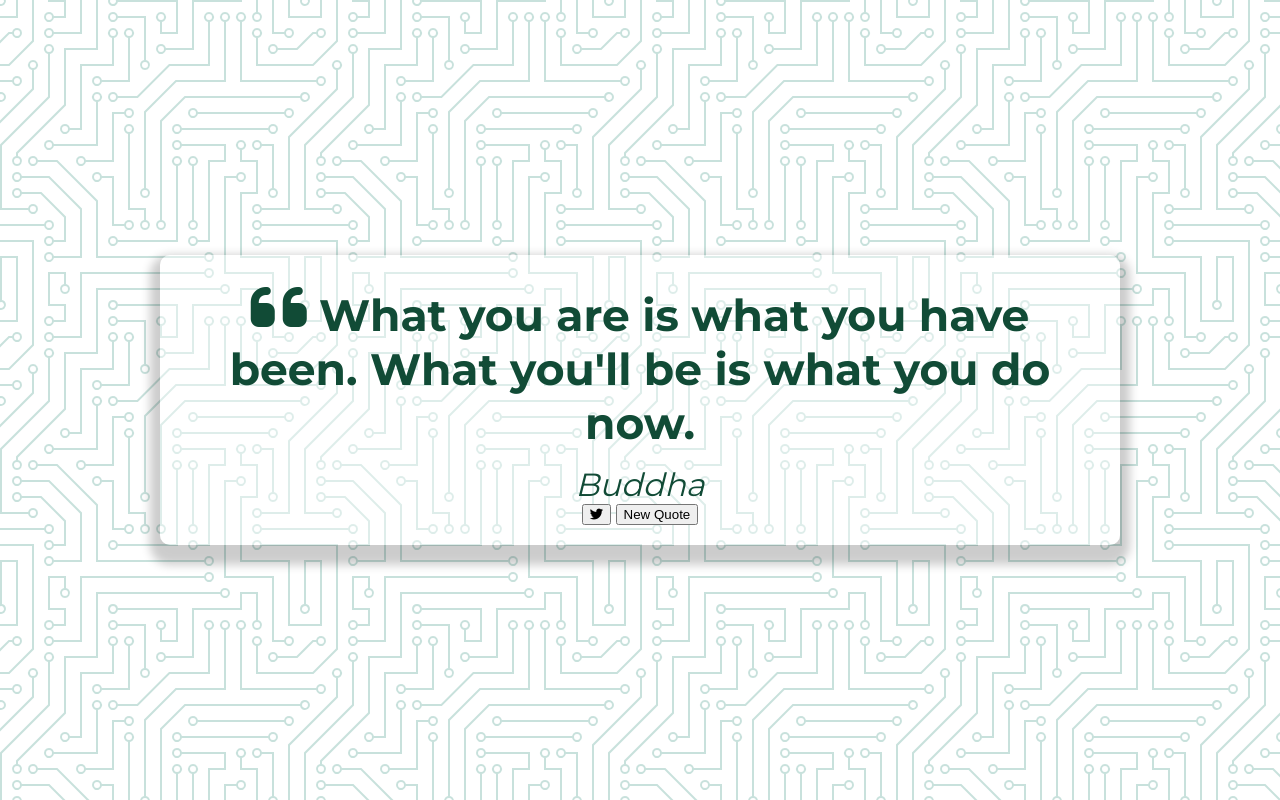
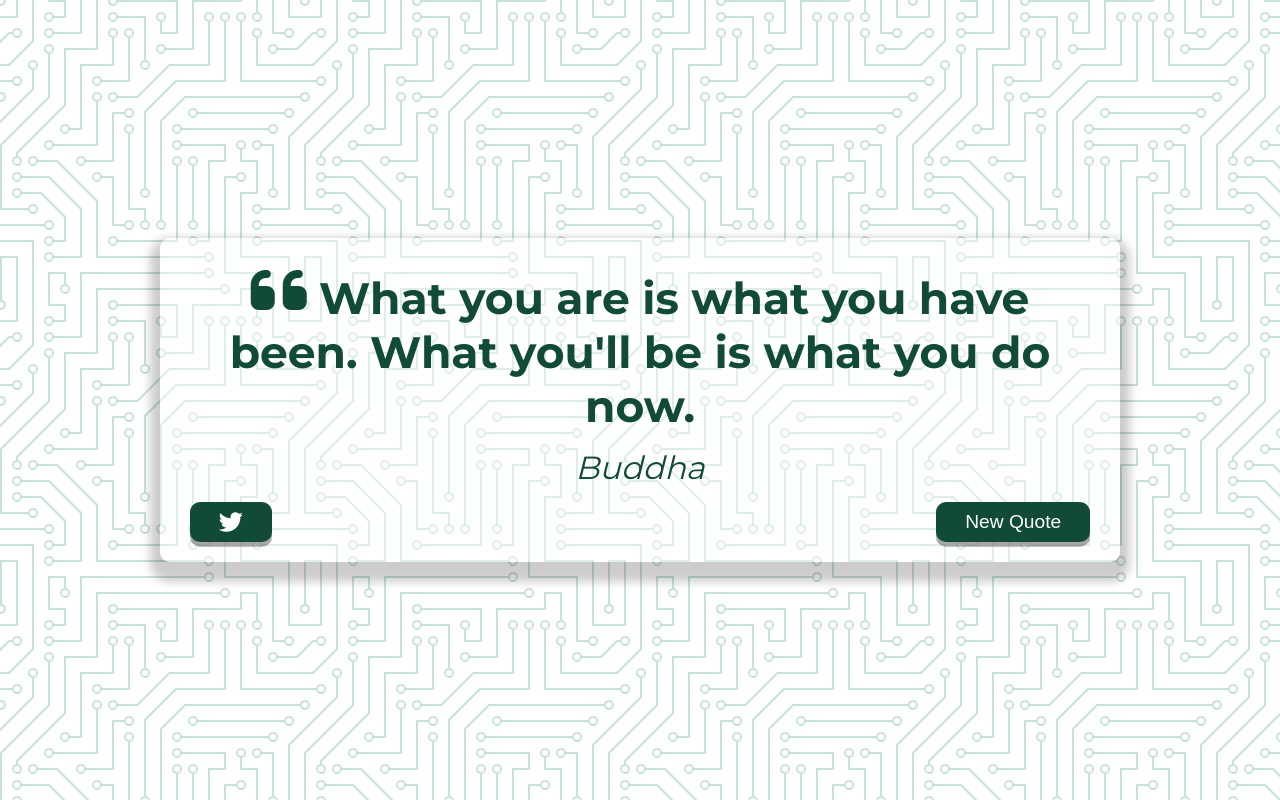
Before and after one commit to allymitchem/quoteGenerator, a plain HTML site: page index.html in a window 1280 px wide. Drawn offline with Linux system fonts and the light colour scheme.

Commit message:
stylized buttons

```diff
--- a/style.css
+++ b/style.css
@@ -46,6 +46,41 @@ body{
     font-style: italic;
 }
 
+.button-container {
+    margin-top: 15px;
+    display: flex;
+    justify-content: space-between;
+}
+
+button {
+    cursor: pointer;
+    font-size: 1.2rem;
+    height: 2.5rem;
+    border:none;
+    border-radius: 10px;
+    color:white;
+    background-color: rgb(17, 75, 54);
+    outline:none;
+    padding:0.5rem 1.8rem;
+    box-shadow: 0 0.3rem rgba(121, 121, 121, 0.65);
+}
+
+button:hover {
+    filter: brightness(110%);
+}
+
+button:active {
+    transform: translate(0, 0.3rem);
+    box-shadow: 0 0.1rem rgba(255, 255, 255, 0.65);
+}
+
+.twitter-button:hover {
+    color: #38a1f3;
+}
+
+.fa-twitter {
+    font-size: 1.5rem;
+}
 /*Media Query: Tablet or smaller */
 @media screen and (max-width: 1000px) {
     .quote-container {
```
